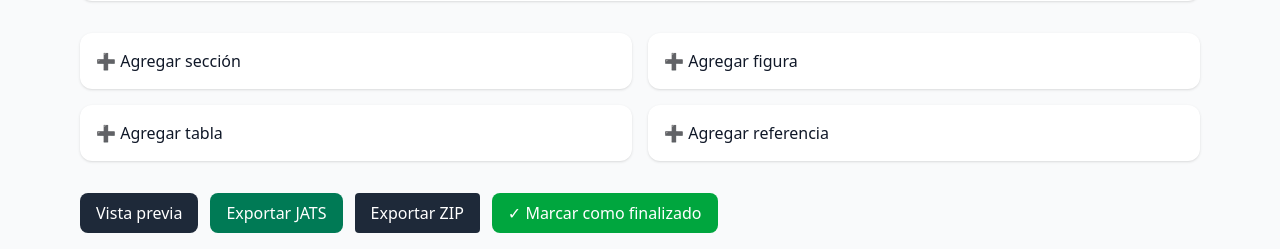
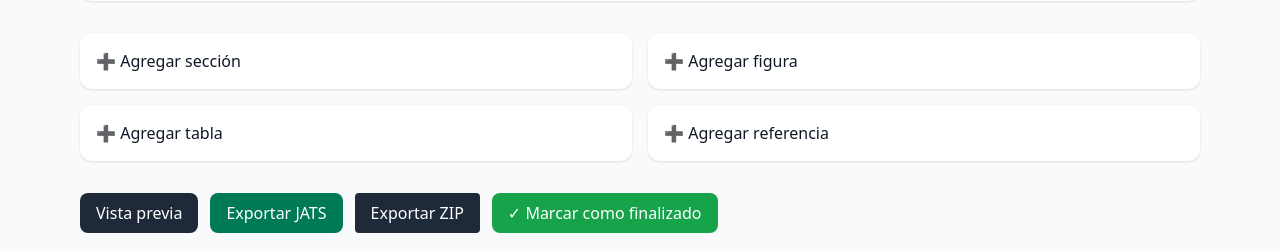
Before and after one commit to villarrealjk/jats-builder, a Flask app: page /article/1/edit in a window 1280 px wide. Shown: the part 2330-2579 px from the top of the page. Run offline with Flask 3, Linux system fonts and the light colour scheme; a user stored in the database is signed in; data comes from the database, SQL or seed files in the repository; tables that the repository leaves empty hold one stand-in row (values such as "Sample post"); style sheets or scripts are compiled from the project's sources.

Commit message:
Fix2 button css article marked completed

```diff
--- a/templates/article_form.html
+++ b/templates/article_form.html
@@ -396,7 +396,7 @@
       <input
         type="submit"
         value="✓ Marcar como finalizado"
-        class="px-4 py-2 rounded-lg bg-green-600 text-white hover:bg-green-700 cursor-pointer font-medium"
+        style="background:#16a34a;color:#fff;padding:0.5rem 1rem;border-radius:0.5rem;border:0;cursor:pointer;font-weight:500;"
       >
   </form>
 
```
